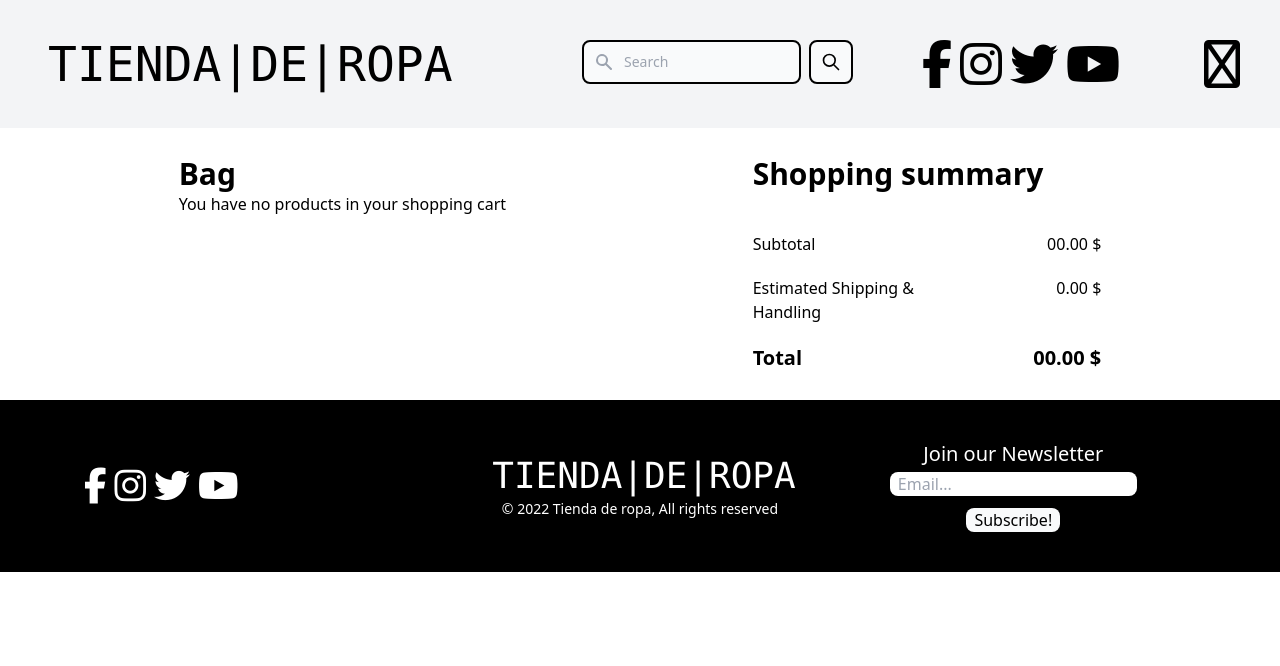
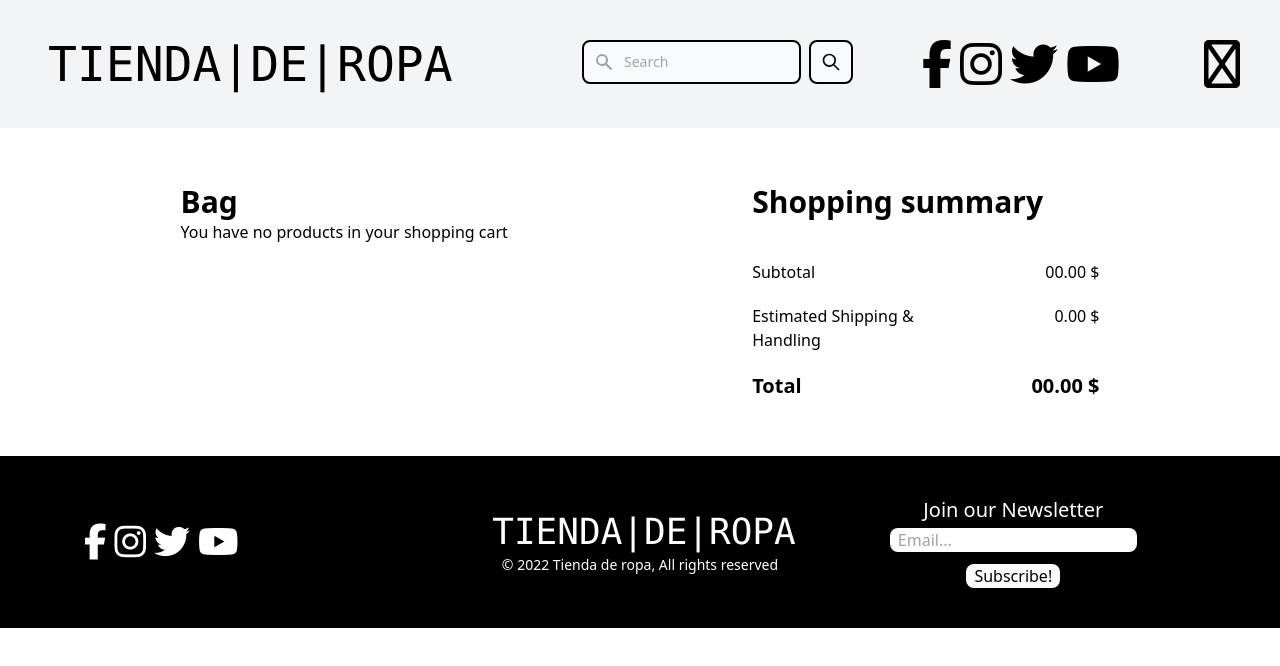
Before and after one commit to WiktorLuszczek/Shop, a Next.js app: page /orderpage in a window 1280 px wide. Shown: the top 666 px of the page. Built offline with nearby package versions, Linux system fonts and the light colour scheme.

Commit message:
improving view of the page

```diff
--- a/components/Footer/Footer.tsx
+++ b/components/Footer/Footer.tsx
@@ -3,7 +3,7 @@ import { Newsletter } from "../Newsletter/Newsletter";
 
 export function Footer () {
     return (
-        <footer className="grid grid-cols-3 bg-black py-10 px-20 text-white">
+        <footer className="grid grid-cols-3 bg-black py-10 px-20 text-white min-w-minWidth max-w-maxWidth mx-auto">
             <ul className="mt-3 pt-4">
                 <li className="inline"><a href="http://www.facebook.com" target="_blank"><span className= "mx-1 text-4xl fa-brands fa-facebook-f" /></a></li>
                 <li className="inline"><a href="http://www.instagram.com" target="_blank"><span className="mx-1 text-4xl fa-brands fa-instagram" /></a></li>
--- a/components/Header/Header.tsx
+++ b/components/Header/Header.tsx
@@ -17,7 +17,7 @@ export function Header () {
     return (
         <>
             <Script src="https://kit.fontawesome.com/0912d2c3f4.js" crossOrigin="anonymous"></Script>
-            <header className="flex flex-row p-10 bg-gray-100">
+            <header className="flex flex-row p-10 bg-gray-100 min-w-minWidth  max-w-maxWidth mx-auto">
                 <div className="basis-1/2">
                     <Link href="/">
                         <h1 className="font-mono text-5xl ml-2">TIENDA|DE|ROPA</h1>
--- a/components/Layout/Layout.tsx
+++ b/components/Layout/Layout.tsx
@@ -1,7 +1,7 @@
 export function Layout({ children }: { readonly children: React.ReactNode }) {
   return (
     <div className="my-5">
-      <div className="max-w-screen-xl mx-auto w-4/5">
+      <div className="w-4/5 min-w-minWidth max-w-maxWidth my-12 mx-auto px-10">
         <div className="w-full">{children}</div>
       </div>
     </div>
--- a/pages/index.tsx
+++ b/pages/index.tsx
@@ -11,12 +11,10 @@ export default function Home() {
   const {products} = data;
   return (
     <div>
-      <div className='my-12'>
             <h1 className='font-bold text-3xl my-5'>Products</h1>
-            <div className='grid grid-cols-3 gap-10'>
+            <div className='grid grid-cols-3 gap-10 mx-auto'>
               {products.map((product: SchemaProductFromGraphQL, i: number) => <Card key={i} data={product}/>)}
             </div>
-      </div>
     </div>
   )
 }
--- a/tailwind.config.js
+++ b/tailwind.config.js
@@ -5,6 +5,12 @@ module.exports = {
     "./components/**/*.{ts,tsx}",
     "./src/**/*.{ts,tsx}"],
   theme: {
+    minWidth: {
+      'minWidth': '1100px'
+    },
+    maxWidth: {
+      'maxWidth': '1500px'
+    },
     extend: {},
   },
   plugins: [],
```
